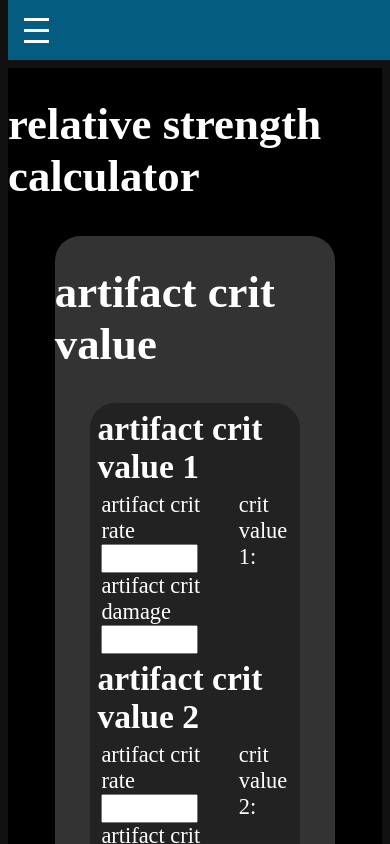
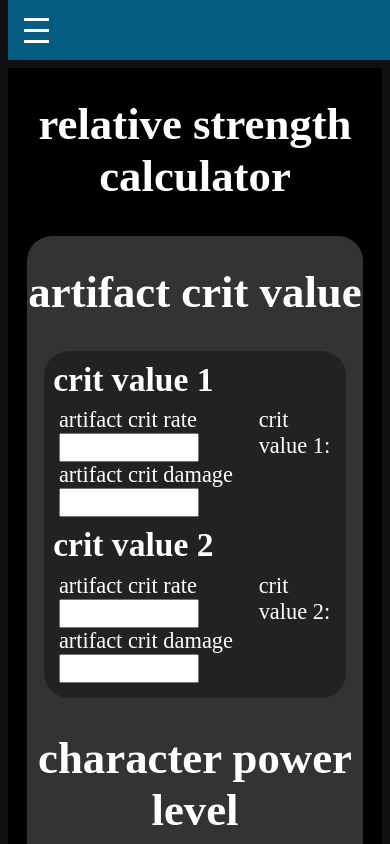
Before and after one commit to pongpwner/genshin-calculator, a React (Create React App) app: page /cv-base-power in a window 390 px wide. Shown: the top 844 px of the page. Built offline with nearby package versions, Linux system fonts and the light colour scheme; the HTML template or start-up script is replaced by a standard one.

Commit message:
added mobile styles

```diff
--- a/src/App.scss
+++ b/src/App.scss
@@ -22,3 +22,7 @@ body {
     display: flex;
   }
 }
+
+h1 {
+  text-align: center;
+}
--- a/src/components/character-input/character-input.styles.scss
+++ b/src/components/character-input/character-input.styles.scss
@@ -1,3 +1,4 @@
+.character {
   .input-container {
     background-color: #333333;
     padding: 1%;
@@ -33,3 +34,4 @@
       color: blue;
     }
   }
+}
--- a/src/components/main-section/main-section.styles.scss
+++ b/src/components/main-section/main-section.styles.scss
@@ -4,7 +4,7 @@
   margin: 0.5%;
   border-radius: 25px;
   width: 60%;
-  @media (max-width: 850px) {
+  @media (max-width: 1060px) {
     width: 100%;
   }
 }
--- a/src/components/talent-input/talent-input.styles.scss
+++ b/src/components/talent-input/talent-input.styles.scss
@@ -12,6 +12,9 @@
     display: flex;
     flex-direction: row;
     justify-content: space-between;
+    @media (max-width: 500px) {
+      flex-direction: column;
+    }
   }
   .level-input-container {
     background-color: #222222;
--- a/src/pages/character/character.styles.scss
+++ b/src/pages/character/character.styles.scss
@@ -17,14 +17,13 @@ h3 {
   flex-direction: column;
   padding: 2%;
   margin-top: 60px;
+  .content {
+    display: flex;
+    @media (max-width: 850px) {
+      flex-direction: column;
+    }
+  }
 }
 .title {
   align-self: center;
 }
-
-.content {
-  display: flex;
-  @media (max-width: 850px) {
-    flex-direction: column;
-  }
-}
--- a/src/pages/cv-base-power/cv-base-power.component.jsx
+++ b/src/pages/cv-base-power/cv-base-power.component.jsx
@@ -78,7 +78,7 @@ class CVBasePower extends React.Component {
         <div className="content">
           <h1>artifact crit value </h1>
           <div className="main-section">
-            <h2>artifact crit value 1</h2>
+            <h2>crit value 1</h2>
             <div className="section">
               <div className="inputs">
                 <FormInputWithLabel
@@ -101,7 +101,7 @@ class CVBasePower extends React.Component {
                 crit value 1:<span className="result">{critValue}</span>
               </div>
             </div>
-            <h2>artifact crit value 2</h2>
+            <h2>crit value 2</h2>
             <div className="section">
               <div className="inputs">
                 <FormInputWithLabel
--- a/src/pages/cv-base-power/cv-base-power.styles.scss
+++ b/src/pages/cv-base-power/cv-base-power.styles.scss
@@ -18,7 +18,13 @@
     @media (max-width: 1350px) {
       width: 75%;
     }
+    @media (max-width: 800px) {
+      width: 85%;
     }
+    @media (max-width: 500px) {
+      width: 90%;
+    }
+
     .main-section {
       width: 75%;
       background-color: #222222;
@@ -26,6 +32,13 @@
       justify-content: space-around;
       padding: 2%;
       margin: 1%;
+      @media (max-width: 800px) {
+        width: 85%;
+      }
+      @media (max-width: 500px) {
+        width: 90%;
+      }
+    }
   }
 
   .section {
--- a/src/pages/talent/talent.component.jsx
+++ b/src/pages/talent/talent.component.jsx
@@ -1,5 +1,5 @@
 import React from "react";
-import "./talent.styles.css";
+import "./talent.styles.scss";
 import TalentInput from "../../components/talent-input/talent-input.component";
 import MainSection from "../../components/main-section/main-section.component";
 import { connect } from "react-redux";
--- a/src/pages/talent/talent.styles.css
+++ b/src/pages/talent/talent.styles.scss
@@ -17,11 +17,13 @@ h3 {
   flex-direction: column;
   padding: 2%;
   margin-top: 60px;
+  .content {
+    display: flex;
+    @media (max-width: 1060px) {
+      flex-direction: column;
+    }
+  }
 }
 .title {
   align-self: center;
 }
-
-.content {
-  display: flex;
-}
--- a/src/pages/weapon/weapon.component.jsx
+++ b/src/pages/weapon/weapon.component.jsx
@@ -1,7 +1,7 @@
 import React from "react";
 import WEAPON from "./weapon";
 import WEAPON_MATERIALS from "../../constants/weaponMaterials";
-import "./weapon.styles.css";
+import "./weapon.styles.scss";
 import FormInput from "../../components/form-input/form-input.component";
 import FormDropdown from "../../components/form-dropdown/form-dropdown.component";
 import CustomButton from "../../components/custom-button/custom-button.component";
--- a/src/pages/weapon/weapon.styles.css
+++ b/src/pages/weapon/weapon.styles.scss
@@ -17,11 +17,13 @@ h3 {
   flex-direction: column;
   padding: 2%;
   margin-top: 60px;
+  .content {
+    display: flex;
+    @media (max-width: 1050px) {
+      flex-direction: column;
+    }
+  }
 }
 .title {
   align-self: center;
 }
-
-.content {
-  display: flex;
-}
```
Lines whose indentation alone changed are shown as unchanged.
